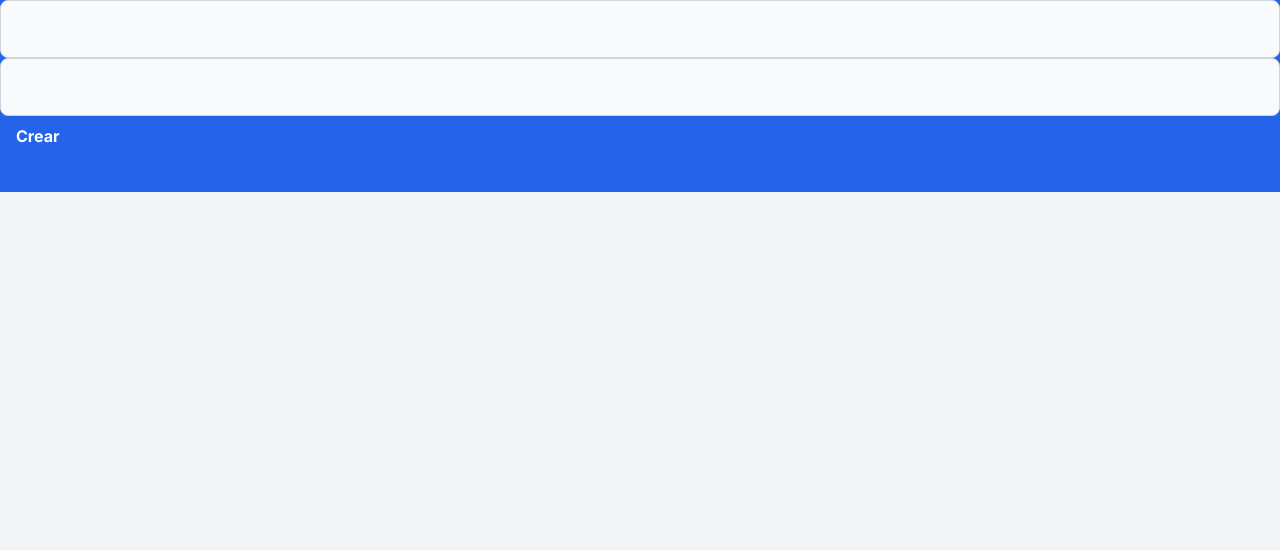
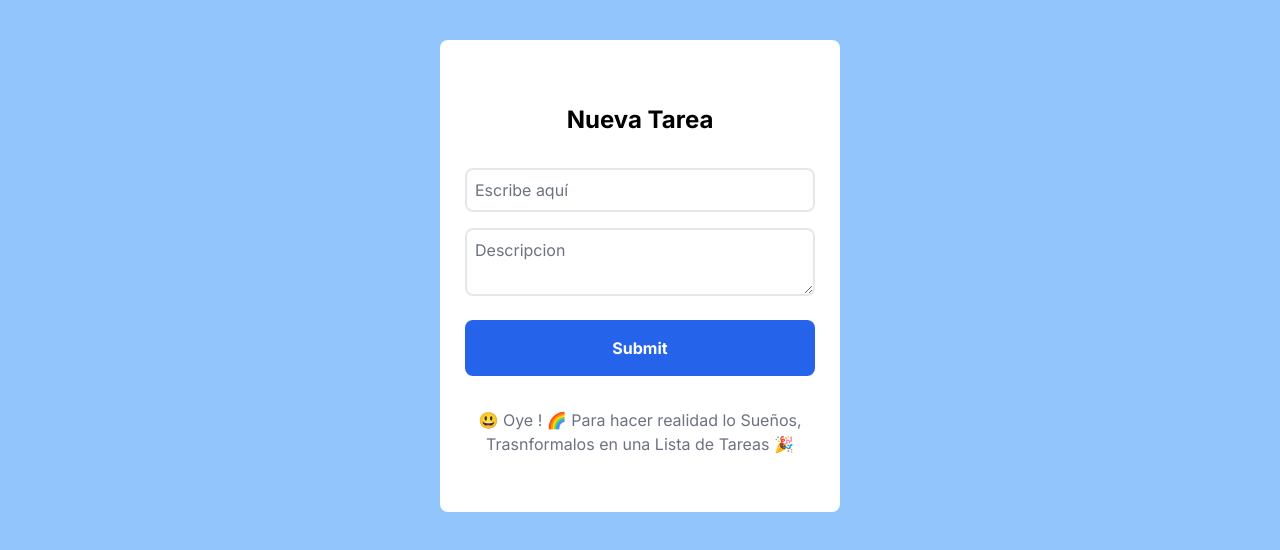
Before and after one commit to FredesVirginia/app-fast-next-prisma, a Next.js app: page /new in a window 1280 px wide. Shown: the top 550 px of the page. Built offline with nearby package versions, Linux system fonts and the light colour scheme.

Commit message:
Por el edit

```diff
--- a/package.json
+++ b/package.json
@@ -10,6 +10,7 @@
   },
   "dependencies": {
     "@prisma/client": "^5.4.2",
+    "axios": "^1.5.1",
     "next": "13.5.6",
     "react": "^18",
     "react-dom": "^18"
@@ -20,6 +21,6 @@
     "eslint-config-next": "13.5.6",
     "postcss": "^8",
     "prisma": "^5.4.2",
-    "tailwindcss": "^3"
+    "tailwindcss": "^3.3.5"
   }
 }
--- a/src/app/layout.jsx
+++ b/src/app/layout.jsx
@@ -11,7 +11,9 @@ export const metadata = {
 export default function RootLayout({ children }) {
   return (
     <html lang="en">
-      <body className={inter.className}>{children}</body>
+      <body className={`bg-blue-300 ${inter.className}`} >{
+      children}
+      </body>
     </html>
   )
 }
--- a/src/app/new/page.jsx
+++ b/src/app/new/page.jsx
@@ -1,20 +1,41 @@
+
 import React from 'react'
+import axios from "axios";
+import { useRouter } from "next/navigation";
+function NewPage() {
+  const router = useRouter();
+  const handleSubmit = async (e)=>{
+    e.preventDefault();
+    const title = e.target.title.value;
+    const description = e.target.description.value;
 
-function NewPage() {
+    try {
+      const res = await axios.post("/api/tasks", { title, description }, {
+        headers: {
+          "Content-Type": "application/json"
+        }
+      });
+      console.log(res.data);
+    } catch (error) {
+      console.log(error);
+    }
+    router.push("/");
+    }
   return (
-    <div className=" h-48  w-70 bg-blue-600">
-  <form>
-    <div >
+    <div className="">
+        <form  onSubmit={handleSubmit} className="block w-[400px] border-10 bg-white mx-auto flex flex-col justify-center rounded-lg my-10 py-10">
+            <h1 className="text-center py-3 my-3  text-2xl font-bold"> Nueva Tarea</h1>
+            <div className="block mx-auto flex flex-col justify-center items-center w-[350px] ">
+            <input id="title" type="text" placeholder="Escribe aquí" className="border-2 border-gray-200 p-2 my-2 rounded-lg text-gray-500 placeholder-gray-500 w-full" />
+              <textarea id="description" className="border-2 border-gray-200 p-2 my-2 rounded-lg text-gray-500 placeholder-gray-500 w-full" placeholder="Descripcion "></textarea>
+              <input type="submit" className=" btn my-4 bg-blue-600 p-4 text-white font-bold  hover:bg-gray-300 hover:text-black  rounded-lg w-full" placeholder="Crear"/>
+              <p className="text-gray-500 text-1xl text-center my-4"> 😃 Oye ! 🌈 Para hacer realidad lo Sueños, Trasnformalos en una Lista de Tareas  🎉</p>
+            </div>
 
-      <input id="input1" type="text" className="w-full p-4 text-gray-900 border border-gray-300 rounded-lg bg-gray-50 sm:text-md focus:ring-blue-500 focus:border-blue-500 dark:bg-gray-700 dark:border-gray-600 dark:placeholder-gray-400 dark:text-white dark:focus:ring-blue-500 dark:focus:border-blue-500"/>
+        </form>
+
+
     </div>
-    <div >
-
-      <input id="input2" type="text" className="w-full p-4 text-gray-900 border border-gray-300 rounded-lg bg-gray-50 sm:text-md focus:ring-blue-500 focus:border-blue-500 dark:bg-gray-700 dark:border-gray-600 dark:placeholder-gray-400 dark:text-white dark:focus:ring-blue-500 dark:focus:border-blue-500"/>
-    </div>
-    <button className="bg-blue-600 hover:bg-blue-700 text-white font-bold py-2 px-4 rounded">Crear</button>
-  </form>
-</div>
 
   )
 }
--- a/src/app/page.jsx
+++ b/src/app/page.jsx
@@ -1,9 +1,28 @@
+"use client";
 import React from 'react'
+import {prisma} from "@/libs/prisma";
+import TaskCard from "@/components/TaskCard";
 
-export default function HomePage() {
+
+async function loadTasks(){
+  return await prisma.task.findMany();
+}
+
+async function HomePage() {
+  const tasks = await  loadTasks();
+  console.log(tasks)
   return (
-    <div>
-      <h1>Home Page</h1>
+    <div className="">
+      <h1 className=" text-center text-3xl my-10" >Home Page</h1>
+            <div className="grid grid-cols-3 gap-4 bg-white w-[900px] mx-auto p-6">
+        {tasks.map((task) => (
+         <TaskCard  task={task} key ={task.id}/>
+
+        ))}
+</div>
+
     </div>
   )
 }
+
+export default HomePage;
--- /dev/null
+++ b/src/components/TaskCard.jsx
@@ -0,0 +1,27 @@
+"use client"
+
+import React from "react";
+import {useRouter} from "next/navigation";
+
+function TaskCard({task}){
+    const router = useRouter();
+
+
+
+
+     return (
+        <div className="border-2 border-gray-300 p-2 my-2 "
+            onClick={ ()=>{
+                router.push("/tasks/edit/" + task.id)
+            }}
+        >
+    <div className="flex flex-col justify-center ">
+      <h3 className="font-bold text-center">{task.title}</h3>
+      <p className="text-center" >{task.description}</p>
+      <p> {new Date(task.createdAt).toLocaleDateString()}</p>
+    </div>
+  </div>
+     )
+}
+
+export default TaskCard;
--- a/tailwind.config.js
+++ b/tailwind.config.js
@@ -1,17 +1,16 @@
 /** @type {import('tailwindcss').Config} */
 module.exports = {
   content: [
-    './src/pages/**/*.{js,ts,jsx,tsx,mdx}',
-    './src/components/**/*.{js,ts,jsx,tsx,mdx}',
-    './src/app/**/*.{js,ts,jsx,tsx,mdx}',
+    './app/**/*.{js,ts,jsx,tsx,mdx}', // Note the addition of the `app` directory.
+    './pages/**/*.{js,ts,jsx,tsx,mdx}',
+    './components/**/*.{js,ts,jsx,tsx,mdx}',
+
+    // Or if using `src` directory:
+    './src/**/*.{js,ts,jsx,tsx,mdx}',
   ],
   theme: {
     extend: {
-      backgroundImage: {
-        'gradient-radial': 'radial-gradient(var(--tw-gradient-stops))',
-        'gradient-conic':
-          'conic-gradient(from 180deg at 50% 50%, var(--tw-gradient-stops))',
-      },
+
     },
   },
   plugins: [],
```
Also changed, not shown: 2 other files (tests, documents, lock files or other folders).
